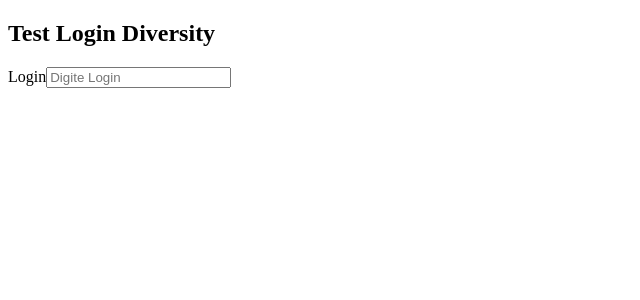
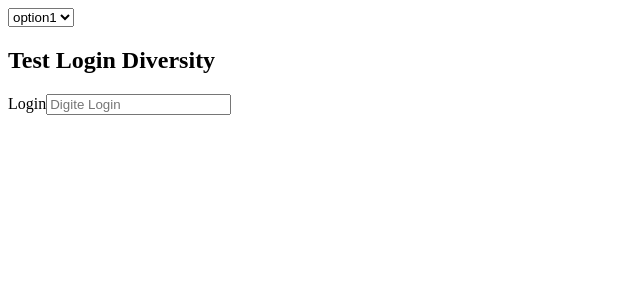
Before and after one commit to SoulPlayerZ/theme-diversity, a React (Create React App) app: page / in a window 1280 px wide. Shown: the top 300 px of the page, without its empty margins (0-640 px from the left). Built offline with nearby package versions, Linux system fonts and the light colour scheme.

Commit message:
feat: Create Header component in components directory

```diff
--- a/src/App.js
+++ b/src/App.js
@@ -1,8 +1,12 @@
+import Header from './components/Header';
 import Login from './components/Login';
 
 function App() {
   return (
+    <>
+    <Header />
     <Login />
+    </>
   );
 }
 
--- /dev/null
+++ b/src/components/Header.jsx
@@ -0,0 +1,15 @@
+import React from "react";
+
+function Header () {
+  return (
+    <header>
+      <select>
+        <option>option1</option>
+        <option>option2</option>
+        <option>option3</option>
+      </select>
+    </header>
+)
+}
+
+export default Header;
```
